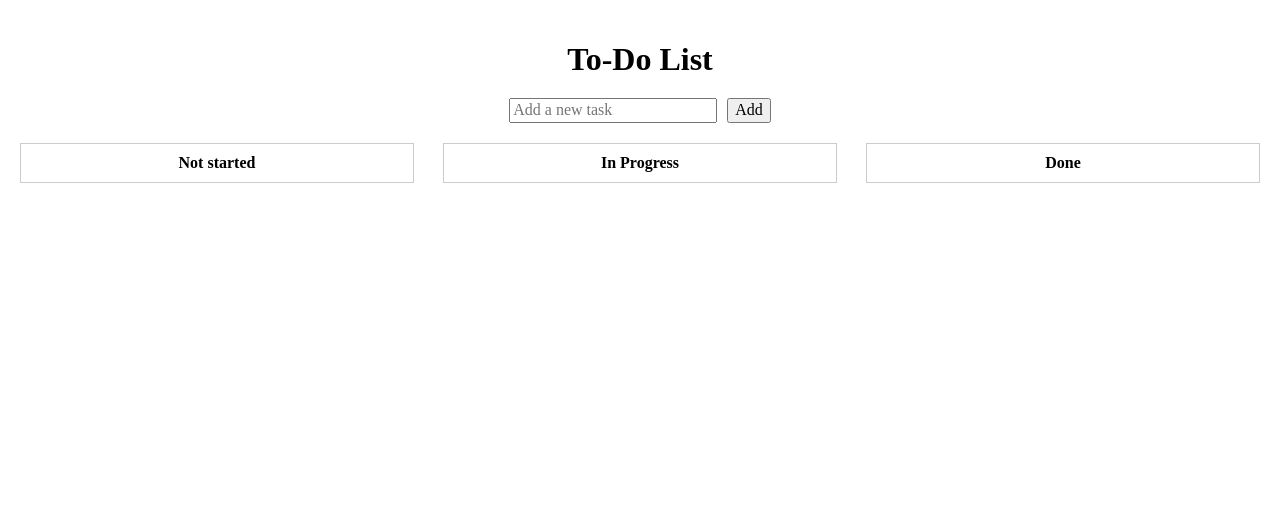
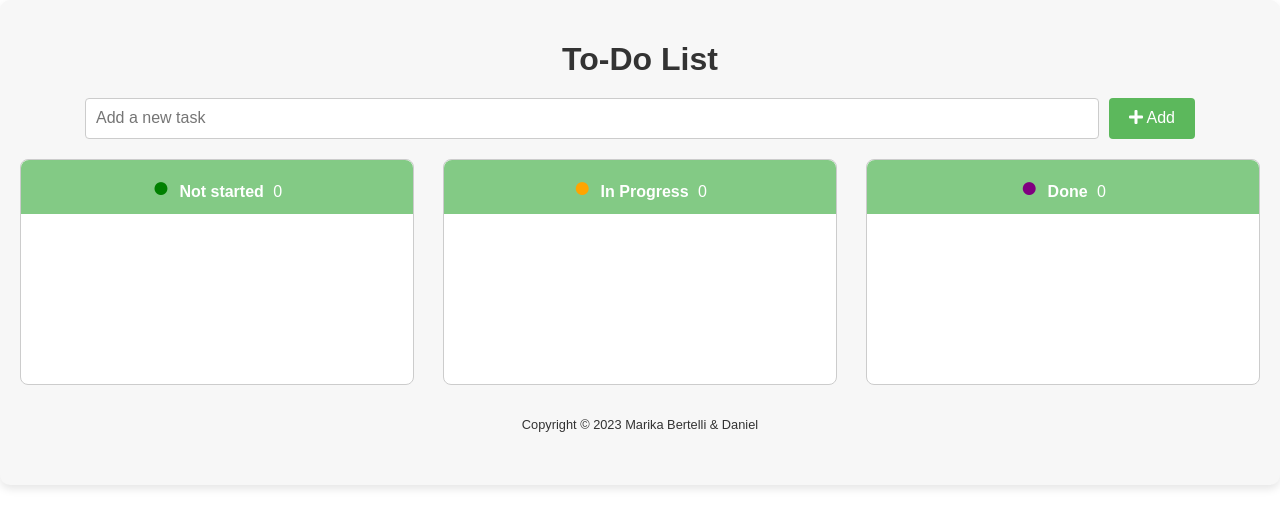
Before and after one commit to FAC29A/marika-daniel-project, a plain HTML site: page index.html in a window 1280 px wide. Drawn offline with Linux system fonts and the light colour scheme.

Commit message:
style the app and add footer

```diff
--- a/css/style.css
+++ b/css/style.css
@@ -1,16 +1,19 @@
 /*
 =================================================
-MAIN CONTAINER STYLING FOR TO-DO LIST APP
+MAIN CONTAINER STYLING
 =================================================
 */
 .project-board {
     text-align: center;
     padding: 20px;
+    background-color: #f7f7f7;
+    border-radius: 10px;
+    box-shadow: 0 4px 8px rgba(0, 0, 0, 0.1);
 }
 
 /*
 =================================================
-MAIN TITLE STYLING FOR TO-DO LIST
+TITLE STYLING
 =================================================
 */
 .title {
@@ -26,7 +29,29 @@ INPUT CONTAINER STYLING
     display: flex;
     justify-content: center;
     gap: 10px;
-    margin-bottom: 20px;
+    margin-bottom: 20px; /* Space below the input container */
+}
+
+#taskInput {
+    width: 80%;
+    padding: 10px;
+    border: 1px solid #ccc;
+    border-radius: 4px;
+}
+
+/*
+=================================================
+BUTTON STYLING
+=================================================
+*/
+#addTask {
+    padding: 10px 20px;
+    background-color: #5cb85c;
+    color: white;
+    border: none;
+    border-radius: 4px;
+    cursor: pointer;
+    font-size: 1em;
 }
 
 /*
@@ -40,40 +65,80 @@ COLUMNS CONTAINER STYLING
     gap: 20px;
 }
 
+.column-header {
+    font-weight: bold;
+    background-color: #83ca85;
+    color: white;
+    padding: 10px;
+    border-top-left-radius: 8px;
+    border-top-right-radius: 8px;
+    margin: -10px -10px 10px -10px; /* Overlap border */
+}
+
+.status-dot {
+    font-size: 30px;
+    margin-right: 5px;
+}
+
 /*
 =================================================
-INDIVIDUAL COLUMN STYLING
+COLUMN STYLING
 =================================================
 */
 .column {
     border: 1px solid #ccc;
+    background-color: #ffffff; /* White background for each column */
     padding: 10px;
     width: 30%;
+    border-radius: 8px; /* Rounded corners for columns */
 }
 
 /*
 =================================================
-COLUMN HEADER STYLING
+TASK STYLING
 =================================================
 */
-.column-header {
-    font-weight: bold;
+.tasksContainer {
+    min-height: 150px;
+}
+
+.task {
+    background-color: #ffffff;
+    border-radius: 8px;
+    padding: 10px;
+    margin-bottom: 10px; /* Space between tasks */
+    display: flex;
+    align-items: center;
+    justify-content: space-between;
+    border: 1px solid #eeeeee; /* Border for tasks */
+    box-shadow: 0 2px 4px rgba(0, 0, 0, 0.05);
+}
+
+.task:hover {
+    background-color: #f0f0f0; /* Light grey background on hover */
 }
 
 /*
 =================================================
-SHAKE ANIMATION STYLES
-Provides visual feedback (a shake effect) for elements
-to indicate an error or a required action has not been
-performed correctly, such as submitting an empty form field.
+TASK COUNTER STYLING
 =================================================
 */
-.shake {
-    animation: shake 0.5s;
+.task-count {
+    font-weight: normal;
+    padding-left: 5px;
 }
 
-  @keyframes shake {
-    0%, 100% { transform: translateX(0); }
-    25%, 75% { transform: translateX(-10px); }
-    50% { transform: translateX(10px); }
+/*
+=================================================
+FOOTER STYLING
+=================================================
+*/
+.footer {
+    text-align: center;
+    padding: 20px 10px;
 }
+
+.copy p {
+    color: #333333;
+    font-size: 0.8em;
+}
--- a/index.html
+++ b/index.html
@@ -1,9 +1,9 @@
 <!DOCTYPE html>
 <html lang="en">
-
 <head>
     <meta charset="UTF-8">
     <meta name="viewport" content="width=device-width, initial-scale=1.0">
+    <link rel="stylesheet" href="https://cdnjs.cloudflare.com/ajax/libs/font-awesome/5.15.1/css/all.min.css">
     <link rel="stylesheet" href="./css/normalize.css">
     <link rel="stylesheet" href="./css/style.css">
     <script src="./js/script.js" defer></script>
@@ -11,42 +11,52 @@
     <script src="./js/test.js" defer></script>
     <title>To-do List</title>
 </head>
-
 <body>
     <!-- Main container for the to-do list app -->
     <div class="project-board">
         <h1 class="title">To-Do List</h1>
-
         <div class="input-container">
             <input type="text" id="taskInput" placeholder="Add a new task">
-            <button id="addTask">Add</button>
+            <button id="addTask"><i class="fas fa-plus"></i> Add</button>
         </div>
 
         <!-- Container for the three columns (todo, in progress, done) -->
         <div class="columns">
             <div class="column todo">
-                <div class="column-header">Not started</div>
-                <div id="not-started-number"></div>
+                <div class="column-header">
+                    <span class="status-dot" style="color: green;">●</span>
+                    Not started <span class="task-count" id="not-started-count">0</span>
+                </div>
                 <div class="tasksContainer" id="not-started-container">
                     <!-- Tasks will be dynamically added here -->
                 </div>
             </div>
-
             <div class="column in-progress">
-                <div class="column-header">In Progress</div>
+                <div class="column-header">
+                    <span class="status-dot" style="color: orange;">●</span>
+                    In Progress <span class="task-count" id="in-progress-count">0</span>
+                </div>
                 <div class="tasksContainer" id="in-progress-container">
                     <!-- Tasks will be dynamically added here -->
                 </div>
             </div>
-
             <div class="column done">
-                <div class="column-header">Done</div>
+                <div class="column-header">
+                    <span class="status-dot" style="color: purple;">●</span>
+                    Done <span class="task-count" id="complete-count">0</span>
+                </div>
                 <div class="tasksContainer" id="complete-container">
                     <!-- Tasks will be dynamically added here -->
                 </div>
             </div>
         </div>
+
+        <!-- Footer -->
+        <div class="footer">
+            <div class="copy">
+                <p>Copyright © 2023 Marika Bertelli & Daniel</p>
+            </div>
+        </div>
     </div>
 </body>
-
 </html>
--- a/js/script.js
+++ b/js/script.js
@@ -13,10 +13,11 @@ const todoList = [];
 // Event listener for the 'Add' button click event
     addButton.addEventListener('click', () => {
         if(taskInput.value.length > 0){
-            addTask();
+            addTask()
         }
         upDateDom()
     });
+
 
 // ================= TASK MANIPULATION =================
 // Function to add a new task to the todoList array
@@ -33,13 +34,11 @@ function upDateDom() {
     notStartedContainer.innerHTML = '';  // Clear it before appending new tasks
 
     // Filter the todoList to find tasks with the 'not-started' state
-    const notStartedTasks = todoList.filter(item => item.state === "not-started");
-
-
-    // Iterate over the filtered tasks and append them to the DOM
-    notStartedTasks.forEach(item => {
-        const todoTile = document.createElement("div");
-        todoTile.innerHTML = item.title;
-        notStartedContainer.appendChild(todoTile); // Append the new task div to the notStartedContainer
-    });
+    todoList.filter(item => {
+        if(item.state = "not-started"){
+            const todoTile = document.createElement("div")
+            todoTile.innerHTML = item.title
+            notStartedContainer.appendChild(todoTile); // Append the new task div to the notStartedContainer
+        }
+    })
 }
```
Also changed, not shown: css/normalize.css. Lines whose indentation alone changed are shown as unchanged.
